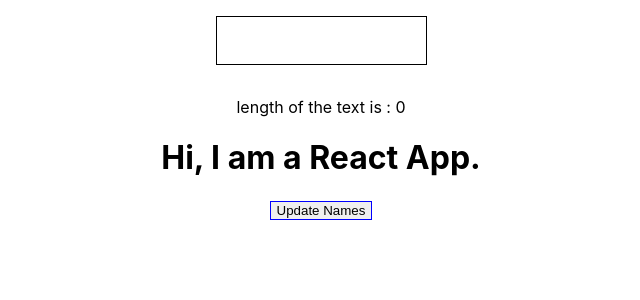
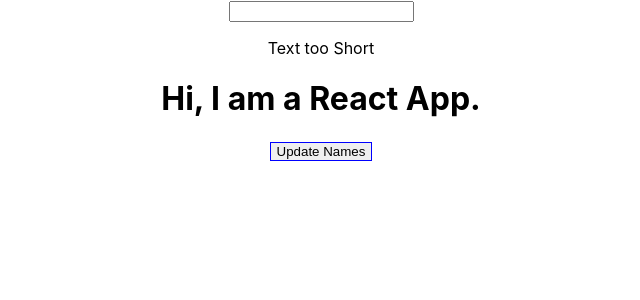
Before and after one commit to fereshte-heidari/fereshte-app, a React (Create React App) app: page / in a window 1280 px wide. Shown: the top 300 px of the page, without its empty margins (319-959 px from the left). Built offline with nearby package versions, Linux system fonts and the light colour scheme.

Commit message:
add dynamic name entery

```diff
--- a/src/App.js
+++ b/src/App.js
@@ -56,6 +56,7 @@ class App extends Component {
 
     this.setState({ persons: persons });
   };
+
   render() {
     const style = {
       border: "solid blue 1px",
@@ -81,12 +82,23 @@ class App extends Component {
         </div>
       );
     }
+    let text;
+    if (this.state.numberOfChar <= 5) {
+      text = "Text too Short";
+    } else {
+      text = "Text long enough";
+    }
+
+    const charList = this.state.userName.split("").map((user) => {
+      return <CharComponent letter={user} />;
+    });
 
     return (
       <div className="App">
-        <CharComponent char={this.inputChangeHandler} />
-        <ValidationComponent number={this.state.numberOfChar} />
+        <input onChange={this.inputChangeHandler} />
+        <ValidationComponent output={text} />
         <p>{this.state.userName}</p>
+        {charList}
         <h1>Hi, I am a React App.</h1>
         <button style={style} onClick={this.showHandler}>
           Update Names
--- a/src/CharComponent.js
+++ b/src/CharComponent.js
@@ -7,7 +7,7 @@ const style = {
   border: "1px solid black",
 };
 const CharComponent = (props) => {
-  return <input style={style} onChange={props.char} />;
+  return <div style={style}>{props.letter}</div>;
 };
 
 export default CharComponent;
--- a/src/ValidationComponent.js
+++ b/src/ValidationComponent.js
@@ -1,7 +1,7 @@
 import React from "react";
 
 const ValidationComponent = (props) => {
-  return <p> length of the text is : {props.number}</p>;
+  return <p> {props.output}</p>;
 };
 
 export default ValidationComponent;
```
